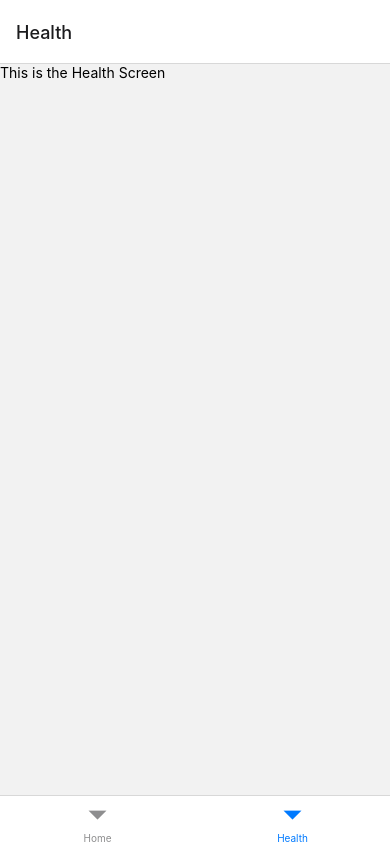
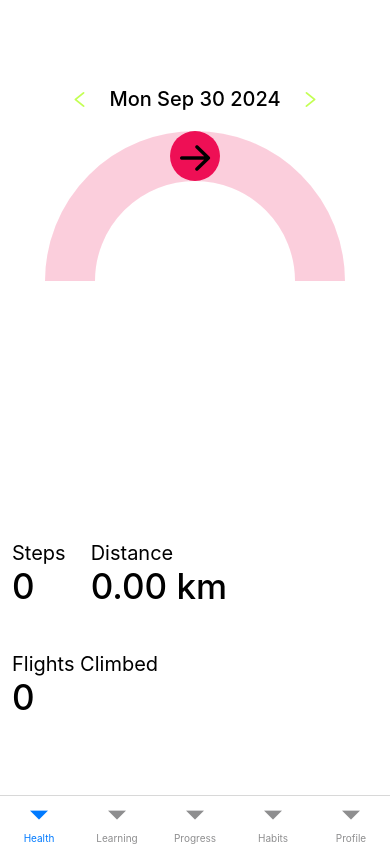
Before and after one commit to JosephGoff/breisera, a React Native app: screen /Health in a window 390 px wide. Built offline with nearby package versions, Linux system fonts and the light colour scheme.

Commit message:
Application starting base 0 - navigation - theme - health api

```diff
--- a/package.json
+++ b/package.json
@@ -20,6 +20,8 @@
     "react-native-health": "^1.18.0",
     "react-native-health-connect": "^3.1.1",
     "react-native-reanimated": "~3.10.1",
+    "react-native-safe-area-context": "^4.11.0",
+    "react-native-screens": "^3.34.0",
     "react-native-svg": "15.2.0",
     "recoil": "^0.7.7"
   },
--- a/src/components/Value.tsx
+++ b/src/components/Value.tsx
@@ -1,27 +1,36 @@
 import { StyleSheet, Text, View } from "react-native";
+import { ThemeKey } from "../hooks/useAppTheme";
+import { useRecoilValue } from "recoil";
+import { themeValueState } from "../storage/themeValueStorage";
+import { Colors } from "../constants/Colors";
 
 type ValueProps = {
   label: string;
   value: string;
-}
-const Value = ({label, value}: ValueProps) => (
+};
+const Value = ({ label, value }: ValueProps) => {
+  const themeValue = useRecoilValue(themeValueState);
+  const styles = styling(themeValue);
+  return (
     <View style={styles.valueContainer}>
       <Text style={styles.label}>{label}</Text>
       <Text style={styles.value}>{value}</Text>
     </View>
   );
+};
 
-const styles = StyleSheet.create({
+const styling = (theme: ThemeKey) =>
+  StyleSheet.create({
     valueContainer: {
       marginVertical: 10,
     },
     label: {
-    color: "#FFF",
+      color: Colors[theme]?.themeDisplay || Colors.light.themeDisplay,
       fontSize: 20,
     },
     value: {
       fontSize: 35,
-    color: "#AFB3BE",
+      color: Colors[theme]?.themeDisplay2 || Colors.light.themeDisplay2,
       fontWeight: "500",
     },
   });
--- a/src/constants/Colors.ts
+++ b/src/constants/Colors.ts
@@ -5,7 +5,9 @@ const commonColor = {
 
 const light = {
   gray: '#A0A0A0',
-  themeColor: '#F5F5F5',
+  themeColor: '#FFFFFF',
+  themeDisplay: '#000000',
+  themeDisplay2: '#000000',
   sky: '#87CEEB',
   text: '#ECEDEE',
   tint: '#0a7ea4',
@@ -17,6 +19,8 @@ const light = {
 const dark = {
   gray: '#777777',
   themeColor: '#000000',
+  themeDisplay: "#FFFFFF",
+  themeDisplay2: "#FFFFFF",
   sky: '#1E1E1E',
   text: '#ECEDEE',
   tint: '#fff',
--- a/src/navigation/RootLayout.tsx
+++ b/src/navigation/RootLayout.tsx
@@ -1,8 +1,11 @@
-import * as React from 'react';
-import { createBottomTabNavigator } from '@react-navigation/bottom-tabs'
-import {Text, View} from 'react-native';
-import Health from '../screens/Health/Health';
-import Home from '../screens/Home/Home';
+import * as React from "react";
+import { createBottomTabNavigator } from "@react-navigation/bottom-tabs";
+import { Text, View } from "react-native";
+import Health from "../screens/Health/Health";
+import Learning from "../screens/Learning/Learning";
+import Progress from "../screens/Progress/Progress";
+import Habits from "../screens/Habits/Habits";
+import Profile from "../screens/Profile/Profile";
 
 const Tab = createBottomTabNavigator();
 
@@ -18,14 +21,29 @@ const RootLayout = () => {
   return (
     <Tab.Navigator>
       <Tab.Screen
-        name="Home"
-        component={Home}
-        options={{title: 'Home'}}
+        name="Health"
+        component={Health}
+        options={{ title: "Health", headerShown: false }}
       />
       <Tab.Screen
-        name="Health"
-        component={HealthScreen}
-        options={{title: 'Health'}}
+        name="Learning"
+        component={Learning}
+        options={{ title: "Learning", headerShown: false }}
+      />
+      <Tab.Screen
+        name="Progress"
+        component={Progress}
+        options={{ title: "Progress", headerShown: false }}
+      />
+      <Tab.Screen
+        name="Habits"
+        component={Habits}
+        options={{ title: "Habits", headerShown: false }}
+      />
+      <Tab.Screen
+        name="Profile"
+        component={Profile}
+        options={{ title: "Profile", headerShown: false }}
       />
     </Tab.Navigator>
   );
--- /dev/null
+++ b/src/screens/Habits/Habits.tsx
@@ -0,0 +1,23 @@
+import React from 'react'
+import { View, StyleSheet } from 'react-native'
+import { ThemeKey } from '../../hooks/useAppTheme';
+import { Colors } from '../../constants/Colors';
+import { useRecoilValue } from 'recoil';
+import { themeValueState } from '../../storage/themeValueStorage';
+
+const Habits = () => {
+  const themeValue = useRecoilValue(themeValueState);
+  const styles = styling(themeValue);
+  return <View style={styles.container}></View>;
+};
+
+const styling = (theme: ThemeKey) =>
+  StyleSheet.create({
+    container: {
+      flex: 1,
+      backgroundColor: Colors[theme]?.themeColor || Colors.light.themeColor,
+      justifyContent: "center",
+      padding: 12,
+    },
+  });
+export default Habits
--- a/src/screens/Health/Health.tsx
+++ b/src/screens/Health/Health.tsx
@@ -4,6 +4,10 @@ import RingProgress from "../../components/RingProgress";
 import { useState } from "react";
 import useHealthData from "../../hooks/useHealthData";
 import { AntDesign } from "@expo/vector-icons";
+import { useRecoilValue } from "recoil";
+import { themeValueState } from "../../storage/themeValueStorage";
+import { ThemeKey } from "../../hooks/useAppTheme";
+import { Colors } from "../../constants/Colors";
 
 const STEPS_GOAL = 10_000;
 
@@ -18,8 +22,11 @@ export function Health() {
     setDate(currentDate);
   };
 
+  const themeValue = useRecoilValue(themeValueState);
+  const styles = styling(themeValue);
+
   return (
-    <>
+    <View style={styles.container}>
       <View style={styles.datePicker}>
         <AntDesign
           onPress={() => changeDate(-1)}
@@ -48,16 +55,24 @@ export function Health() {
         <Value label="Distance" value={`${(distance / 1000).toFixed(2)} km`} />
         <Value label="Flights Climbed" value={flights.toString()} />
       </View>
-    </>
+    </View>
   );
 }
 
-const styles = StyleSheet.create({
+const styling = (theme: ThemeKey) =>
+  StyleSheet.create({
+    container: {
+      flex: 1,
+      backgroundColor: Colors[theme]?.themeColor || Colors.light.themeColor,
+      justifyContent: "center",
+      padding: 12,
+    },
     values: {
       flexDirection: "row",
       gap: 25,
       flexWrap: "wrap",
       marginTop: 100,
+      maxWidth: "70%",
     },
     datePicker: {
       alignItems: "center",
@@ -66,7 +81,7 @@ const styles = StyleSheet.create({
       justifyContent: "center",
     },
     date: {
-    color: "white",
+      color: Colors[theme]?.themeDisplay || Colors.light.themeDisplay,
       fontWeight: "500",
       fontSize: 20,
       marginHorizontal: 20,
--- /dev/null
+++ b/src/screens/Learning/Learning.tsx
@@ -0,0 +1,24 @@
+import React from "react";
+import { View, StyleSheet } from "react-native";
+import { Colors } from "../../constants/Colors";
+import { ThemeKey } from "../../hooks/useAppTheme";
+import { useRecoilValue } from "recoil";
+import { themeValueState } from "../../storage/themeValueStorage";
+
+const Learning = () => {
+  const themeValue = useRecoilValue(themeValueState);
+  const styles = styling(themeValue);
+  return <View style={styles.container}></View>;
+};
+
+const styling = (theme: ThemeKey) =>
+  StyleSheet.create({
+    container: {
+      flex: 1,
+      backgroundColor: Colors[theme]?.themeColor || Colors.light.themeColor,
+      justifyContent: "center",
+      padding: 12,
+    },
+  });
+
+export default Learning;
--- a/src/screens/Home/Home.tsx
+++ b/src/screens/Profile/Profile.tsx
@@ -12,7 +12,7 @@ import {themeValueState} from '../../storage/themeValueStorage';
 import {ThemeKey} from '../../hooks/useAppTheme';
 import {useAppTheme} from '../../hooks/useAppTheme';
 
-const Home: React.FC = () => {
+const Profile: React.FC = () => {
   const themeValue = useRecoilValue(themeValueState);
   const {setAppTheme} = useAppTheme();
   const styles = styling(themeValue);
@@ -75,4 +75,4 @@ const styling = (theme: ThemeKey) =>
     },
   });
 
-export default Home;
+export default Profile;
--- /dev/null
+++ b/src/screens/Progress/Progress.tsx
@@ -0,0 +1,25 @@
+import React from 'react'
+import { View, StyleSheet } from 'react-native'
+import { useRecoilValue } from 'recoil';
+import { themeValueState } from '../../storage/themeValueStorage';
+import { ThemeKey } from '../../hooks/useAppTheme';
+import { Colors } from '../../constants/Colors';
+
+const Progress = () => {
+  const themeValue = useRecoilValue(themeValueState);
+  const styles = styling(themeValue);
+  return <View style={styles.container}></View>;
+};
+
+const styling = (theme: ThemeKey) =>
+  StyleSheet.create({
+    container: {
+      flex: 1,
+      backgroundColor: Colors[theme]?.themeColor || Colors.light.themeColor,
+      justifyContent: "center",
+      padding: 12,
+    },
+  });
+
+
+export default Progress
```
Also changed, not shown: 2 other files (tests, documents, lock files or other folders). Lines whose indentation alone changed are shown as unchanged.
